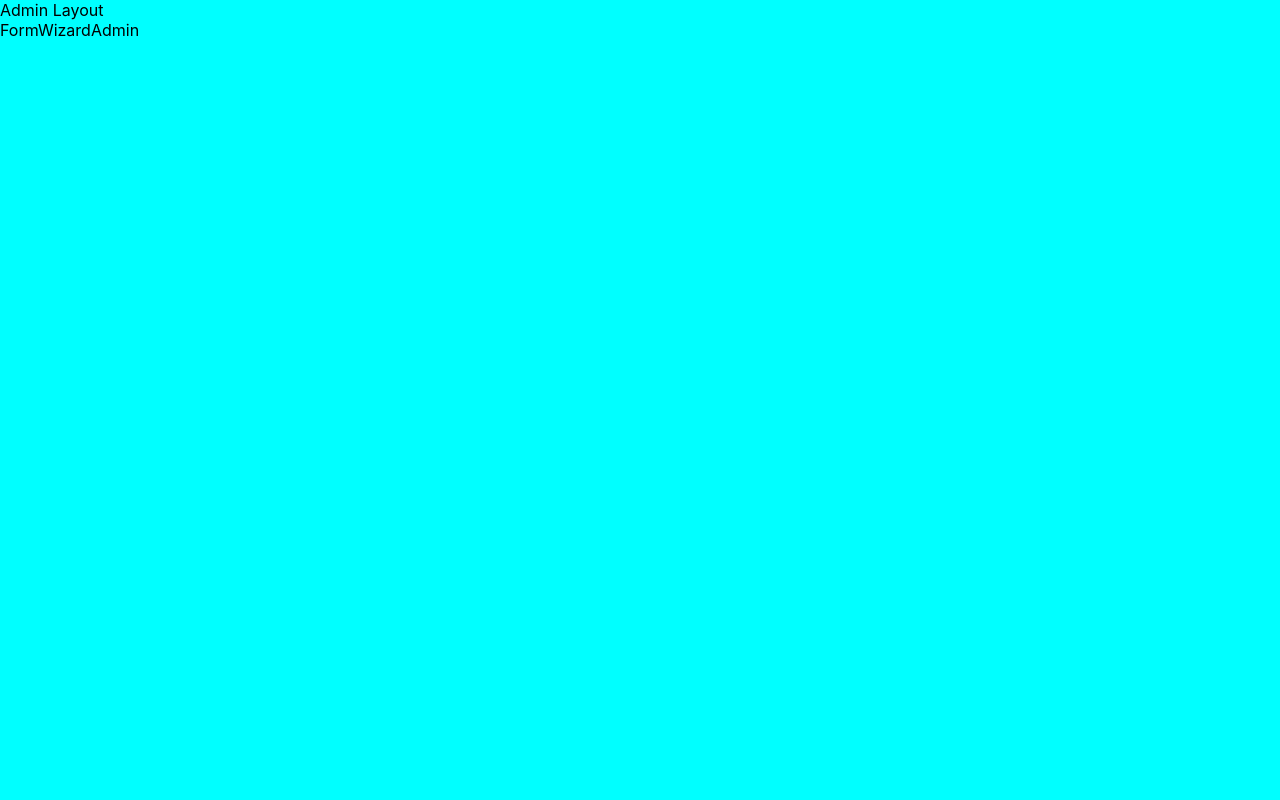
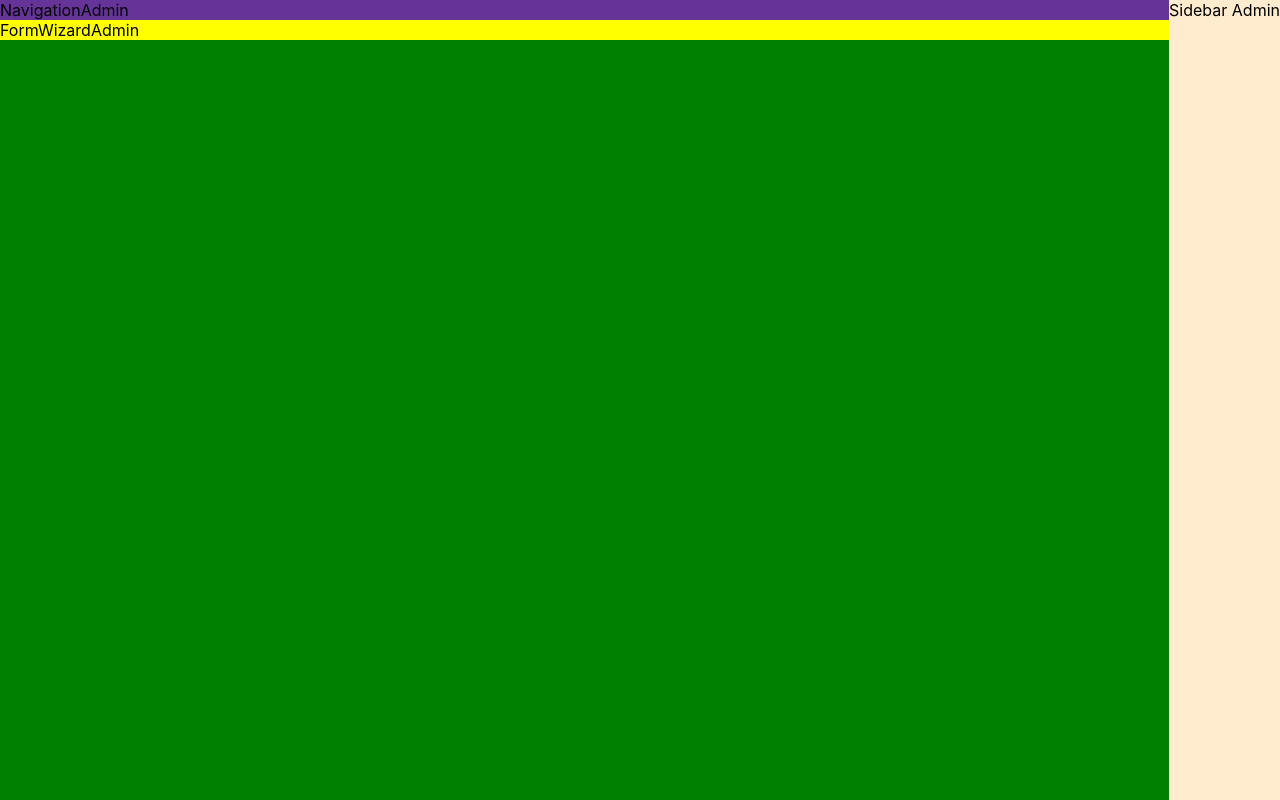
Before and after one commit to sajjadseifi/tpn, a React (Create React App) app: page /admin/form-wizard in a window 1280 px wide. Built offline with nearby package versions, Linux system fonts and the light colour scheme.

Commit message:
fixed : admin layout page design

```diff
--- a/src/layout/admin-layout.tsx
+++ b/src/layout/admin-layout.tsx
@@ -1,4 +1,6 @@
-import React, { FC, ReactPropTypes } from 'react'
+import { NavigationAdmin } from '@src/components/navigation'
+import { SidebarAdmin } from '@src/components/sidebar'
+import React, { FC, ReactPropTypes, useEffect, useState } from 'react'
 
 interface AdminLayoutProps {
   children: React.ReactNode
@@ -6,9 +8,17 @@ interface AdminLayoutProps {
 
 export const AdminLayout: FC<AdminLayoutProps> = ({ children }) => {
   return (
-    <div>
-      <div>Admin Layout</div>
-      <div>{children}</div>
+    <div className="layout">
+      <div className="layout-content">
+        <nav className="layout-nav">
+          <NavigationAdmin />
+        </nav>
+        <section className="layout-section">{children}</section>
+      </div>
+
+      <div className={'layout-sidebar railroad'}>
+        <SidebarAdmin />
+      </div>
     </div>
   )
 }
```
